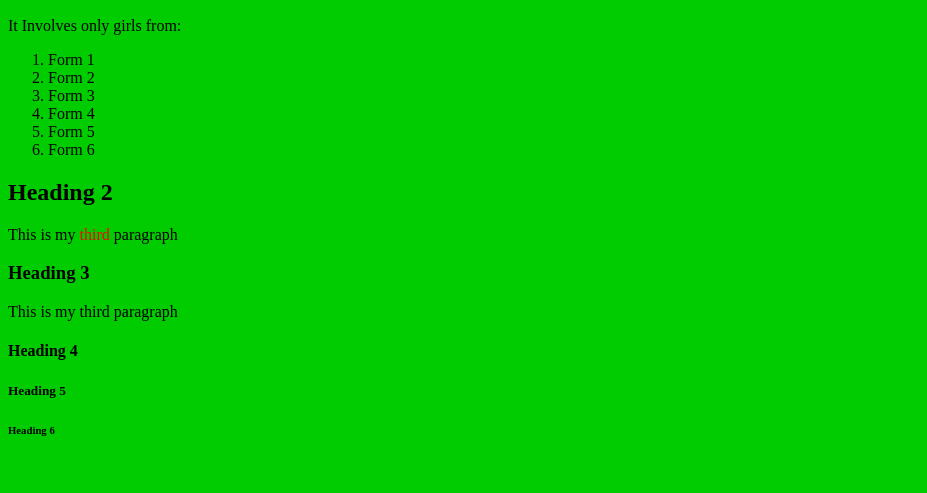
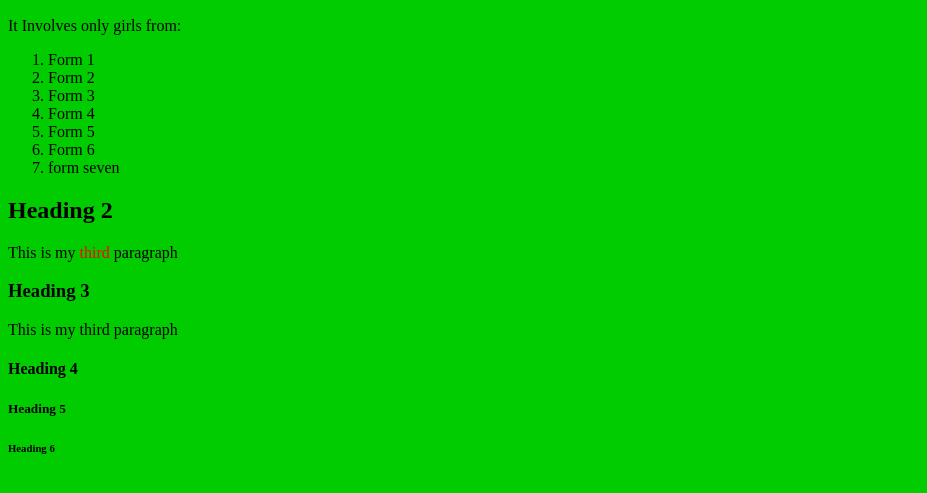
Before and after one commit to kishiwa-tech/Websites, a plain HTML site: page index.html in a window 1280 px wide. Shown: the part 119-612 px from the top of the page, without its empty margins (0-927 px from the left). Drawn offline with Linux system fonts and the light colour scheme; files that its build step writes are made by us from their sources.

Commit message:
Update index.html

```diff
--- a/index.html
+++ b/index.html
@@ -18,6 +18,7 @@
 			<li>Form 4</li>
 			<li>Form 5</li>
 			<li>Form 6</li>
+			<li>form seven</li>
 		</ol>
 		<h2>Heading 2</h2>
 		<p>This is my <span class="different">third</span> paragraph</p>
```
